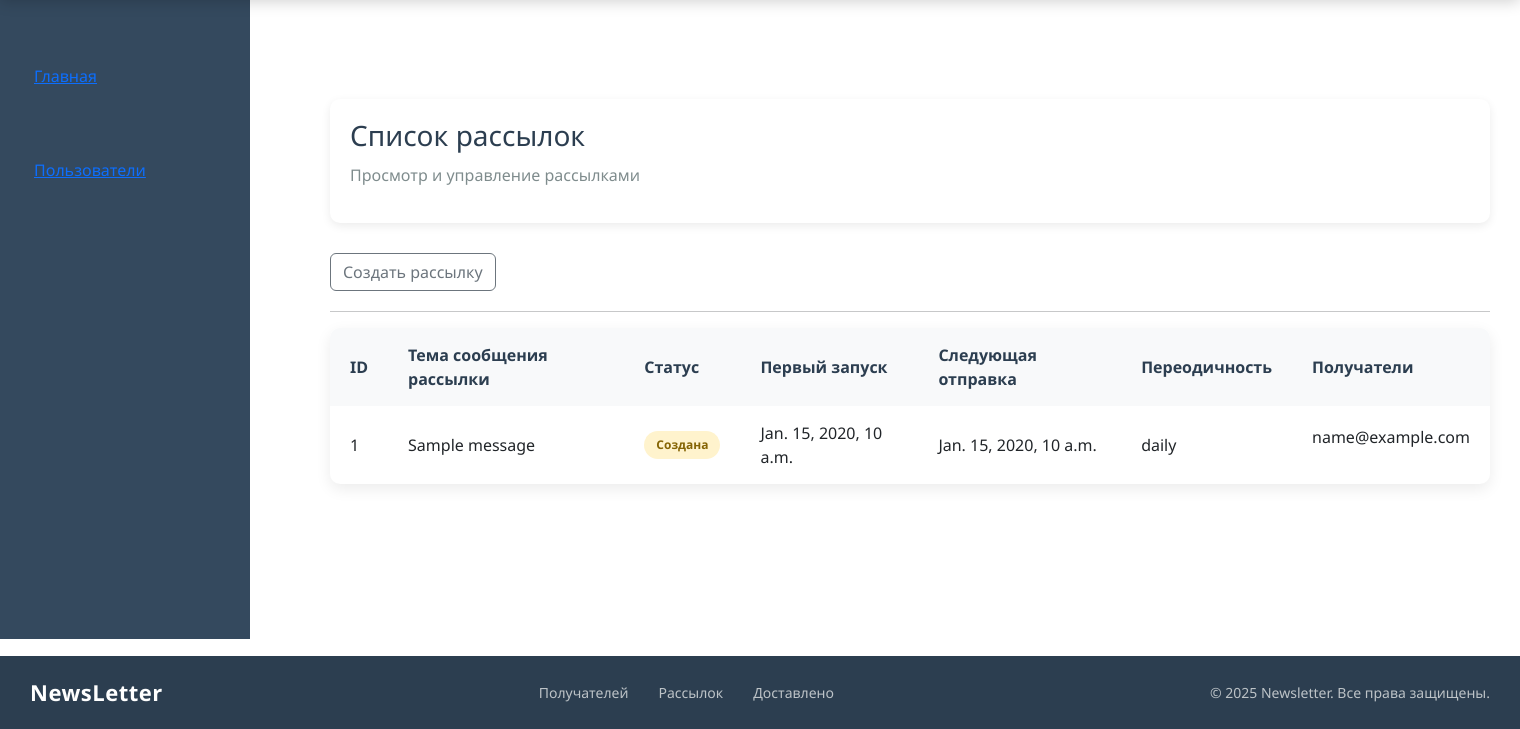
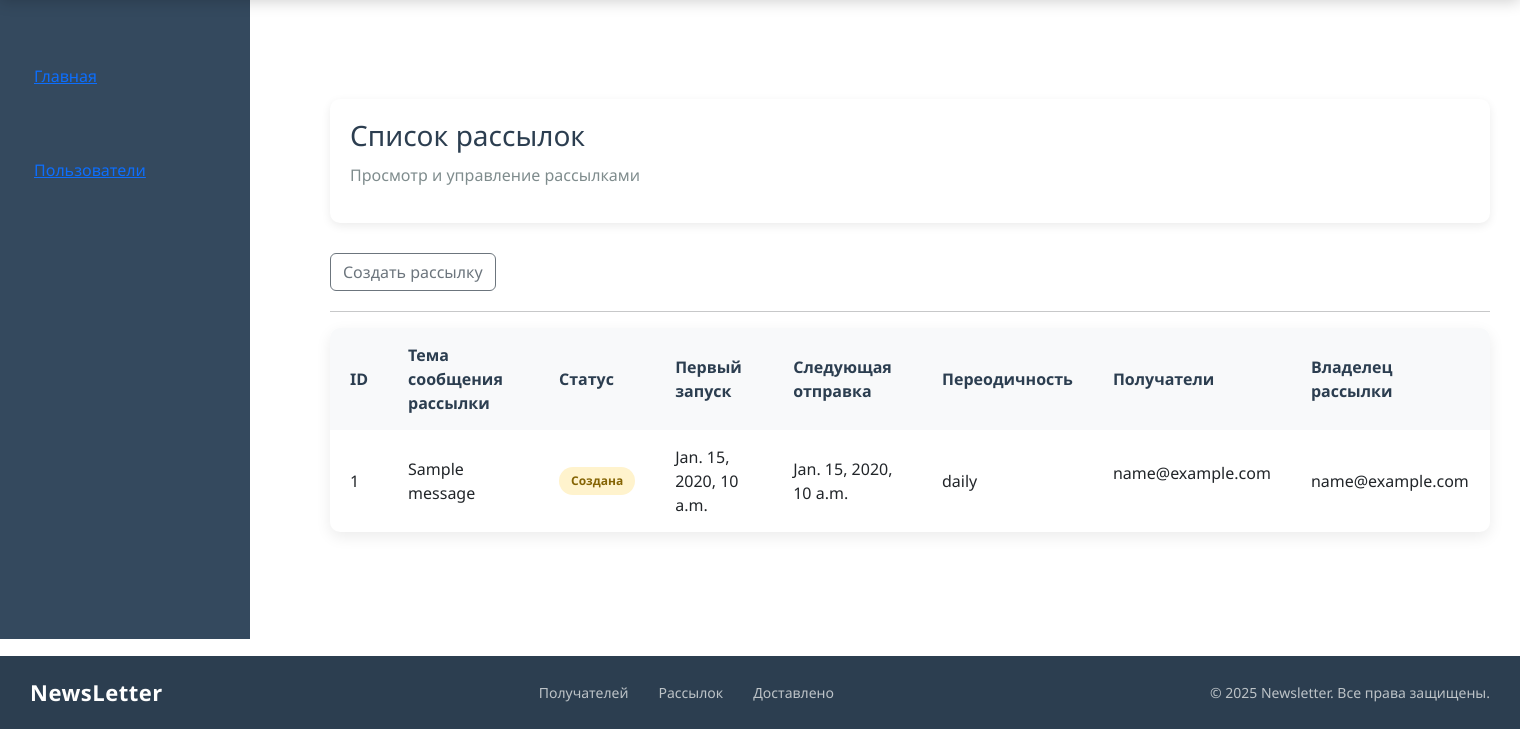
Before and after one commit to nailrazakov/django_termwork, a Django app: page /newsletters/ in a window 1520 px wide. Shown: the part 71-800 px from the top of the page. Run offline with Django 5.2, Linux system fonts and the light colour scheme; tables that the repository leaves empty hold one stand-in row (values such as "Sample post"); some libraries are stand-ins or nearby versions.

Commit message:
newsletters attemps in Newsletter

```diff
--- a/mailing/forms.py
+++ b/mailing/forms.py
@@ -11,7 +11,7 @@ class ClientForm(forms.ModelForm):
 class NewsletterForm(forms.ModelForm):
     class Meta:
         model = Newsletter
-        fields = ['follow_up', 'periodicity', 'status', 'clients', 'message']
+        fields = ['follow_up', 'periodicity', 'status', 'clients', 'message', 'owner']
 
 
 class MessageForm(forms.ModelForm):
--- a/mailing/models.py
+++ b/mailing/models.py
@@ -64,6 +64,8 @@ class Newsletter(models.Model):
     #  Сообщение у рассылки может быть только одно, а вот клиентов может быть много.
     clients = models.ManyToManyField(Client, verbose_name='Клиенты')
     message = models.ForeignKey(Message, on_delete=models.CASCADE, verbose_name='Сообщение', related_name='newsletters')
+    owner = models.ForeignKey(User, verbose_name="Автор рассылки", help_text="Укажите автора рассылки", blank=True,
+                              null=True, on_delete=models.CASCADE,)
 
     def __str__(self):
         return f"{self.periodicity} - {self.status}"
--- a/mailing/templates/mailing/newsletter_list.html
+++ b/mailing/templates/mailing/newsletter_list.html
@@ -28,6 +28,7 @@
                     <th>Следующая отправка</th>
                     <th>Переодичность</th>
                     <th>Получатели</th>
+                    <th>Владелец рассылки</th>
                 </tr>
             </thead>
             <tbody>
@@ -43,6 +44,7 @@
                     <td>{{ newsletter.periodicity }}</td>
                     <td>{% for client in newsletter.clients.all %}
                             <p>{{ client.email }}</p>{% endfor %}</td>
+                     <td>{{ newsletter.owner }}</td>
                 </tr>
             {% endfor %}
             </tbody>
```
Also changed, not shown: mailing/migrations/0002_newsletter_owner.py (added).
